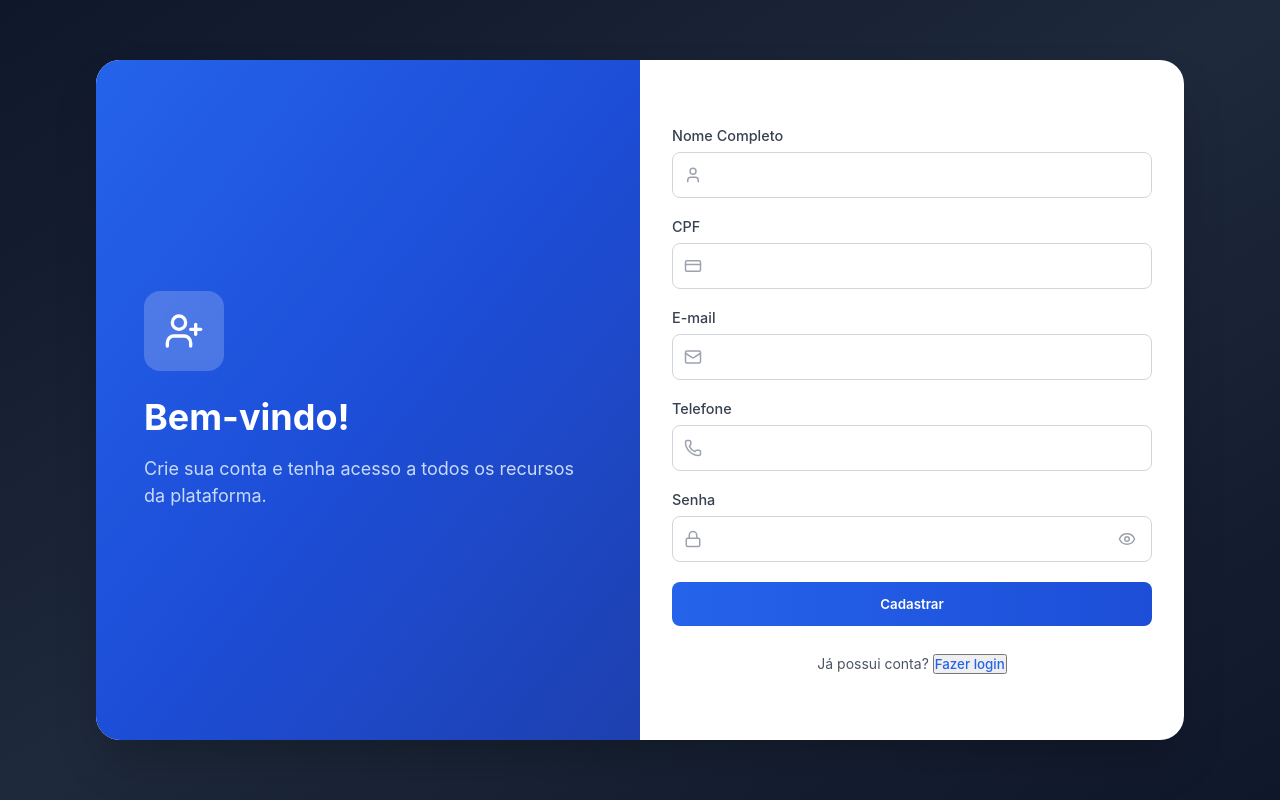
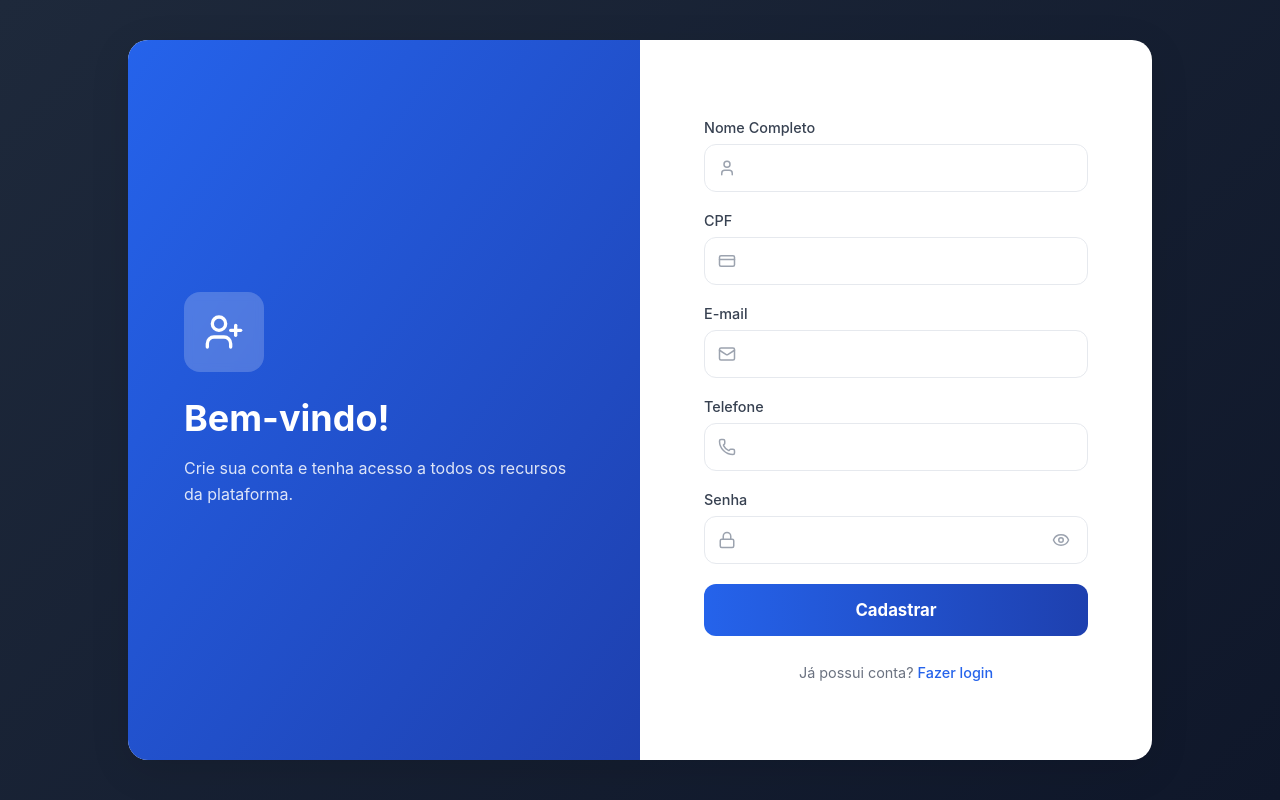
Before and after one commit to andre8756/cedup, a React (Vite) app in the folder Front-End/: page /login in a window 1280 px wide. Both pictures are taken after a click on the button "Cadastre-se". Built offline with nearby package versions, Linux system fonts and the light colour scheme; no server answers.

Commit message:
Melhorias no cadastro e no login e auth do front

```diff
--- /dev/null
+++ b/Front-End/src/config/api.ts
@@ -0,0 +1,18 @@
+// Configuração da API
+const API_BASE_URL = import.meta.env.VITE_API_BASE_URL || 'http://localhost:8080';
+
+export const API_ENDPOINTS = {
+  AUTH: {
+    LOGIN: `${API_BASE_URL}/api/auth/login`,
+    REGISTER: `${API_BASE_URL}/api/auth/register`,
+  },
+  CONTA: {
+    BASE: `${API_BASE_URL}/conta`,
+    BANCO: (contaId: number) => `${API_BASE_URL}/conta/${contaId}/banco`,
+  },
+  BANCO: {
+    TRANSACAO: `${API_BASE_URL}/banco/transacao`,
+  },
+};
+
+export default API_BASE_URL;
--- a/Front-End/src/lib/auth.ts
+++ b/Front-End/src/lib/auth.ts
@@ -1,4 +1,6 @@
 // Auth.ts
+import { API_ENDPOINTS } from '../config/api';
+
 export type IdentifierType = 'cpf' | 'telefone' | 'email';
 
 export const cleanNumber = (value: string) => value.replace(/\D/g, '');
@@ -24,7 +26,7 @@ export async function queryUser({
   };
 
   try {
-    const response = await fetch('http://localhost:8080/api/auth/login', {
+    const response = await fetch(API_ENDPOINTS.AUTH.LOGIN, {
       method: 'POST',
       headers: { 'Content-Type': 'application/json' },
       body: JSON.stringify(body),
--- a/Front-End/src/pages/Cadastro/Cadastro.css
+++ b/Front-End/src/pages/Cadastro/Cadastro.css
@@ -4,28 +4,30 @@
  * ----------------------------------
  */
 :root {
-  /* Cores da Paleta Primária (Azul) */
-  --cor-azul-clara: #2563eb;
-  --cor-azul-media: #1d4ed8;
-  --cor-azul-escura: #1e40af;
+  /* Cores de Fundo e Primárias */
+  --bg-900: #0f172a;           /* Fundo Escuro */
+  --bg-800: #1e293b;           /* Fundo Médio */
+  --primary-700: #1e40af;      /* Azul Escuro */
+  --primary-600: #2563eb;      /* Azul Principal */
+  --surface: #ffffff;          /* Fundo do Card */
 
-  /* Cores da Paleta de Fundo (Dark) */
-  --cor-fundo-clara: #1e293b;   /* Slate-800 */
-  --cor-fundo-escura: #0f172a;  /* Slate-900 */
+  /* Cores de Texto e Formulário */
+  --text-primary: #374151;     /* Label e Títulos */
+  --text-muted: #6b7280;       /* Texto Metadados */
+  --text-icon: #9ca3af;        /* Ícones e Placeholder */
+  --border-input: #e6e9ee;     /* Borda do input em estado normal */
 
   /* Gradientes */
-  --gradiente-fundo: linear-gradient(to bottom right, var(--cor-fundo-escura), var(--cor-fundo-clara), var(--cor-fundo-escura));
-  --gradiente-primario: linear-gradient(to right, var(--cor-azul-clara), var(--cor-azul-media));
-  --gradiente-hover: linear-gradient(to right, var(--cor-azul-media), var(--cor-azul-escura));
-  --gradiente-sidebar: linear-gradient(to bottom right, var(--cor-azul-clara), var(--cor-azul-media), var(--cor-azul-escura));
+  --gradiente-fundo: linear-gradient(135deg, var(--bg-800) 0%, var(--bg-900) 100%);
+  --gradiente-primario: linear-gradient(to right, var(--primary-600), var(--primary-700));
+  --gradiente-hover: linear-gradient(to right, var(--primary-700), #1e3a8a);
+  --gradiente-sidebar: linear-gradient(to bottom right, var(--primary-600), var(--primary-700));
 
-  /* Cores de Texto e Borda */
-  --cor-texto-principal: #374151;
-  --cor-texto-secundario: #4b5563;
-  --cor-borda-input: #d1d5db;
-  --cor-icon-input: #9ca3af;
-  --cor-shadow-focus: #3b82f6;
-  --cor-texto-sidebar: rgba(219, 234, 254, 0.9);
+  /* Dimensões e Efeitos */
+  --radius-md: 12px;
+  --radius-lg: 20px;
+  --shadow-card: 0 10px 40px rgba(0, 0, 0, 0.1);
+  --shadow-focus: 0 0 0 3px rgba(37, 99, 235, 0.15);
 }
 
 /*
@@ -43,7 +45,7 @@
 .cadastro-container {
   height: 100vh;
   width: 100vw;
-  background: var(--gradiente-fundo); /* Usando variável */
+  background: var(--gradiente-fundo);
   display: flex;
   align-items: center;
   justify-content: center;
@@ -60,21 +62,24 @@
 
 /* Card do cadastro (Estrutura principal) */
 .cadastro-card {
-  background-color: white;
-  border-radius: 1.5rem;
-  box-shadow: 0 25px 50px -12px rgba(0, 0, 0, 0.25);
+  background-color: var(--surface);
+  border-radius: var(--radius-lg);
+  box-shadow: var(--shadow-card);
   overflow: hidden;
   display: flex;
-  align-self: center; /* Mantido: centraliza o card se a largura for menor que 100% */
+  align-self: center;
   flex-direction: column;
+  width: 100%;
+  min-height: 100vh;
 }
 
 @media (min-width: 800px) {
   .cadastro-card {
     display: grid;
     grid-template-columns: 1fr 1fr;
-    height: 85vh;
-    width: 85vw;
+    height: 90vh;
+    width: 80vw;
+    min-height: auto;
   }
 }
 
@@ -105,8 +110,8 @@
 
 .cadastro-sidebar {
   display: none;
-  background: var(--gradiente-sidebar); /* Usando variável */
-  padding: 3rem;
+  background: var(--gradiente-sidebar);
+  padding: 3.5rem;
   position: relative;
   overflow: hidden;
   color: white;
@@ -146,9 +151,9 @@
 }
 
 .sidebar-text {
-  font-size: 1.125rem;
-  line-height: 1.5;
-  color: var(--cor-texto-sidebar); /* Usando variável */
+  font-size: 1rem;
+  line-height: 1.6;
+  color: rgba(255, 255, 255, 0.85);
 }
 
 /* ---------------------------------- */
@@ -160,10 +165,13 @@
   align-items: center;
   justify-content: center;
   flex-direction: column;
-  background: var(--gradiente-primario); /* Usando variável */
-  padding: 2rem 1rem;
+  background: var(--gradiente-primario);
+  padding: 2rem 1.5rem;
   color: white;
   text-align: center;
+  border-top-left-radius: 0;
+  border-top-right-radius: 0;
+  flex-shrink: 0;
 }
 
 /* Estilos específicos do mobile header */
@@ -178,7 +186,7 @@
 }
 
 .mobile-header p {
-  color: var(--cor-texto-sidebar); /* Usando variável */
+  color: rgba(219, 234, 254, 0.9);
   font-size: 1rem;
 }
 
@@ -193,11 +201,19 @@
 /* ---------------------------------- */
 
 .form-container {
-  padding: 2rem;
+  padding: 1.5rem 1.5rem 2rem 1.5rem;
   width: 100%;
   display: flex;
   flex-direction: column;
-  justify-content: center;
+  justify-content: flex-start;
+  flex: 1;
+}
+
+@media (min-width: 800px) {
+  .form-container {
+    padding: 4rem;
+    justify-content: center;
+  }
 }
 
 .form {
@@ -212,10 +228,11 @@
 }
 
 label {
-  font-size: 0.875rem;
+  font-size: 0.9rem;
   font-weight: 500;
-  color: var(--cor-texto-principal); /* Usando variável */
+  color: var(--text-primary);
   margin-bottom: 0.5rem;
+  display: block;
 }
 
 .input-container {
@@ -224,29 +241,34 @@ label {
 
 .input-icon {
   position: absolute;
-  left: 0.75rem;
+  left: 0.875rem;
   top: 50%;
   transform: translateY(-50%);
-  color: var(--cor-icon-input); /* Usando variável */
+  color: var(--text-icon);
   pointer-events: none;
+  width: 18px;
+  height: 18px;
+  z-index: 1;
 }
 
 .form-input {
   width: 100%;
-  padding: 0.75rem 0.75rem 0.75rem 2.5rem;
-  border: 1px solid var(--cor-borda-input); /* Usando variável */
-  border-radius: 0.5rem;
-  transition: all 0.2s;
+  padding: 0.875rem 0.875rem 0.875rem 2.875rem;
+  border: 1px solid var(--border-input);
+  border-radius: var(--radius-md);
+  transition: box-shadow 0.2s ease, border-color 0.2s ease;
   font-size: 1rem;
+  box-sizing: border-box;
+  height: 48px;
 }
 
 .password-container .form-input {
-  padding-right: 2.5rem;
+  padding-right: 2.875rem;
 }
 
 .eye-button {
   position: absolute;
-  right: 0.75rem;
+  right: 0.875rem;
   top: 50%;
   transform: translateY(-50%);
   background: none;
@@ -256,13 +278,13 @@ label {
   display: flex;
   align-items: center;
   justify-content: center;
-  color: var(--cor-icon-input);
-  transition: color 0.2s;
+  color: var(--text-icon);
+  transition: color 0.2s ease;
   z-index: 1;
 }
 
 .eye-button:hover {
-  color: var(--cor-texto-principal);
+  color: var(--text-primary);
 }
 
 .eye-icon {
@@ -272,48 +294,134 @@ label {
 
 .form-input:focus {
   outline: none;
-  box-shadow: 0 0 0 2px var(--cor-shadow-focus); /* Usando variável */
-  border-color: transparent;
+  box-shadow: var(--shadow-focus);
+  border-color: var(--primary-600);
+}
+
+.form-input::placeholder {
+  color: var(--text-icon);
+}
+
+.form-input.input-error {
+  border-color: #dc2626;
+}
+
+.form-input.input-error:focus {
+  border-color: #dc2626;
+  box-shadow: 0 0 0 3px rgba(220, 38, 38, 0.15);
+}
+
+.error-message {
+  color: #dc2626;
+  font-size: 0.875rem;
+  margin-top: 0.25rem;
+  display: block;
 }
 
 /* Botão de envio */
 .submit-button {
   width: 100%;
-  background: var(--gradiente-primario); /* Usando variável */
+  background: var(--gradiente-primario);
   color: white;
-  padding: 0.875rem 1rem;
-  border-radius: 0.5rem;
-  font-weight: 600;
-  transition: all 0.2s;
+  padding: 1rem;
+  border-radius: var(--radius-md);
+  font-weight: 700;
+  font-size: 1.05rem;
+  transition: transform 0.2s ease, box-shadow 0.2s ease, filter 0.2s ease;
   border: none;
   cursor: pointer;
+  height: 52px;
 }
 
-.submit-button:hover {
-  background: var(--gradiente-hover); /* Usando variável para o hover */
-  box-shadow: 0 10px 15px -3px rgba(0, 0, 0, 0.1);
+.submit-button:hover:not(:disabled) {
+  transform: translateY(-2px);
+  filter: brightness(1.05);
+  box-shadow: 0 12px 36px rgba(30, 58, 138, 0.25);
+}
+
+.submit-button:disabled {
+  opacity: 0.6;
+  cursor: not-allowed;
 }
 
 .submit-button:focus {
   outline: none;
-  box-shadow: 0 0 0 2px var(--cor-shadow-focus), 0 0 0 4px white; /* Usando variável */
+  box-shadow: var(--shadow-focus);
 }
 
 /* Link para login */
 .login-text {
   text-align: center;
-  font-size: 0.875rem;
-  color: var(--cor-texto-secundario); /* Usando variável */
+  font-size: 0.9rem;
+  color: var(--text-muted);
   padding-top: 0.5rem;
 }
 
 .login-link {
-  color: var(--cor-azul-clara); /* Usando variável */
+  color: var(--primary-600);
+  background: none;
+  border: none;
   font-weight: 500;
+  cursor: pointer;
+  transition: opacity 0.15s;
+  font-size: 0.9rem;
+  padding: 0;
   text-decoration: none;
-  transition: color 0.2s;
 }
 
 .login-link:hover {
-  color: var(--cor-azul-media); /* Usando variável */
+  opacity: 0.8;
+  text-decoration: underline;
 }
+
+/* Mensagens de feedback */
+.message {
+  padding: 0.875rem 1rem;
+  border-radius: var(--radius-md);
+  font-size: 0.9rem;
+  font-weight: 500;
+  border: 1px solid transparent;
+  text-align: center;
+  margin-top: -0.5rem;
+  margin-bottom: -0.5rem;
+}
+
+.message.error {
+  background-color: #fef2f2;
+  border-color: #fecaca;
+  color: #dc2626;
+}
+
+.message.success {
+  background-color: #f0fdf4;
+  border-color: #bbf7d0;
+  color: #16a34a;
+}
+
+/* Ajustes mobile */
+@media (max-width: 640px) {
+  .cadastro-card {
+    border-radius: 0;
+  }
+
+  .form-container {
+    padding: 1.5rem 1.25rem;
+    padding-top: 1.25rem;
+  }
+
+  .mobile-header {
+    padding: 1.75rem 1.25rem;
+  }
+
+  .mobile-header h1 {
+    font-size: 1.75rem;
+  }
+
+  .mobile-header p {
+    font-size: 0.9rem;
+  }
+
+  .form {
+    gap: 1.5rem;
+  }
+}
--- a/Front-End/src/pages/Cadastro/Cadastro.tsx
+++ b/Front-End/src/pages/Cadastro/Cadastro.tsx
@@ -2,7 +2,8 @@ import { useState } from 'react';
 import { UserPlus, User, CreditCard, Mail, Phone, Lock, Eye, EyeOff } from 'lucide-react';
 import { useNavigate } from 'react-router-dom';
 import Cookies from 'js-cookie';
-import { queryUser } from '../../lib/auth'; // função de login
+import { queryUser } from '../../lib/auth';
+import { API_ENDPOINTS } from '../../config/api';
 import './Cadastro.css';
 
 interface FormData {
@@ -23,6 +24,43 @@ function Cadastro() {
     senha: '',
   });
   const [showPassword, setShowPassword] = useState(false);
+  const [loading, setLoading] = useState(false);
+  const [message, setMessage] = useState({ type: '', text: '' });
+  const [errors, setErrors] = useState<Partial<Record<keyof FormData, string>>>({});
+
+  // Validação de CPF
+  const validateCPF = (cpf: string): boolean => {
+    const numbers = cleanNumber(cpf);
+    if (numbers.length !== 11) return false;
+
+    // Verifica se todos os dígitos são iguais
+    if (/^(\d)\1{10}$/.test(numbers)) return false;
+
+    // Validação dos dígitos verificadores
+    let sum = 0;
+    for (let i = 0; i < 9; i++) {
+      sum += parseInt(numbers.charAt(i)) * (10 - i);
+    }
+    let digit = 11 - (sum % 11);
+    if (digit >= 10) digit = 0;
+    if (digit !== parseInt(numbers.charAt(9))) return false;
+
+    sum = 0;
+    for (let i = 0; i < 10; i++) {
+      sum += parseInt(numbers.charAt(i)) * (11 - i);
+    }
+    digit = 11 - (sum % 11);
+    if (digit >= 10) digit = 0;
+    if (digit !== parseInt(numbers.charAt(10))) return false;
+
+    return true;
+  };
+
+  // Validação de email
+  const validateEmail = (email: string): boolean => {
+    const emailRegex = /^[^\s@]+@[^\s@]+\.[^\s@]+$/;
+    return emailRegex.test(email);
+  };
 
   const formatCPF = (value: string) => {
     const numbers = value.replace(/\D/g, '');
@@ -40,22 +78,86 @@ function Cadastro() {
 
   const handleChange = (e: React.ChangeEvent<HTMLInputElement>) => {
     const { name, value } = e.target;
-    if (name === 'cpf') setFormData(prev => ({ ...prev, [name]: formatCPF(value) }));
-    else if (name === 'telefone') setFormData(prev => ({ ...prev, [name]: formatTelefone(value) }));
-    else setFormData(prev => ({ ...prev, [name]: value }));
+
+    // Limpa erros do campo quando o usuário começa a digitar
+    if (errors[name as keyof FormData]) {
+      setErrors(prev => {
+        const newErrors = { ...prev };
+        delete newErrors[name as keyof FormData];
+        return newErrors;
+      });
+    }
+
+    if (name === 'cpf') {
+      const formatted = formatCPF(value);
+      setFormData(prev => ({ ...prev, [name]: formatted }));
+      // Valida CPF em tempo real quando completo
+      if (cleanNumber(formatted).length === 11) {
+        if (!validateCPF(formatted)) {
+          setErrors(prev => ({ ...prev, cpf: 'CPF inválido' }));
+        }
+      }
+    } else if (name === 'telefone') {
+      setFormData(prev => ({ ...prev, [name]: formatTelefone(value) }));
+    } else if (name === 'email') {
+      setFormData(prev => ({ ...prev, [name]: value }));
+      // Valida email em tempo real
+      if (value && !validateEmail(value)) {
+        setErrors(prev => ({ ...prev, email: 'Email inválido' }));
+      }
+    } else {
+      setFormData(prev => ({ ...prev, [name]: value }));
+    }
   };
 
   const handleSubmit = async (e: React.FormEvent) => {
     e.preventDefault();
+    setLoading(true);
+    setMessage({ type: '', text: '' });
+    setErrors({});
+
+    // Validações
+    const newErrors: Partial<Record<keyof FormData, string>> = {};
+
+    if (!formData.titular.trim()) {
+      newErrors.titular = 'Nome completo é obrigatório';
+    }
+
+    const cpfNumbers = cleanNumber(formData.cpf);
+    if (cpfNumbers.length !== 11) {
+      newErrors.cpf = 'CPF deve ter 11 dígitos';
+    } else if (!validateCPF(formData.cpf)) {
+      newErrors.cpf = 'CPF inválido';
+    }
+
+    if (!validateEmail(formData.email)) {
+      newErrors.email = 'Email inválido';
+    }
+
+    const telefoneNumbers = cleanNumber(formData.telefone);
+    if (telefoneNumbers.length < 10 || telefoneNumbers.length > 11) {
+      newErrors.telefone = 'Telefone deve ter 10 ou 11 dígitos';
+    }
+
+    if (formData.senha.length < 6) {
+      newErrors.senha = 'Senha deve ter no mínimo 6 caracteres';
+    }
+
+    if (Object.keys(newErrors).length > 0) {
+      setErrors(newErrors);
+      setMessage({ type: 'error', text: 'Por favor, corrija os erros no formulário.' });
+      setLoading(false);
+      return;
+    }
 
     const body = {
       ...formData,
-      cpf: cleanNumber(formData.cpf),
-      telefone: cleanNumber(formData.telefone),
+      cpf: cpfNumbers,
+      telefone: telefoneNumbers,
     };
 
     try {
-      const response = await fetch('http://localhost:8080/api/auth/register', {
+      const response = await fetch(API_ENDPOINTS.AUTH.REGISTER, {
         method: 'POST',
         headers: { 'Content-Type': 'application/json' },
         body: JSON.stringify(body),
@@ -63,7 +165,8 @@ function Cadastro() {
 
       if (!response.ok) {
         const text = await response.text();
-        alert('Erro: ' + text);
+        setMessage({ type: 'error', text: `Erro: ${text}` });
+        setLoading(false);
         return;
       }
 
@@ -74,15 +177,18 @@ function Cadastro() {
       });
 
       if (loginResult?.token) {
-        Cookies.set('token', loginResult.token, { expires: 7 });
-        navigate('/conta');
+        Cookies.set('token', loginResult.token, { expires: 7, secure: true, sameSite: 'strict' });
+        setMessage({ type: 'success', text: 'Cadastro realizado! Redirecionando...' });
+        setTimeout(() => navigate('/conta'), 1500);
       } else {
-        alert('Cadastro realizado, mas falha ao logar automaticamente.');
-        navigate('/login');
+        setMessage({ type: 'error', text: 'Cadastro realizado, mas falha ao logar automaticamente.' });
+        setTimeout(() => navigate('/login'), 2000);
       }
     } catch (error) {
       console.error(error);
-      alert('Erro ao registrar usuário.');
+      setMessage({ type: 'error', text: 'Erro ao registrar usuário. Tente novamente.' });
+    } finally {
+      setLoading(false);
     }
   };
 
@@ -116,39 +222,86 @@ function Cadastro() {
                 <label htmlFor="titular">Nome Completo</label>
                 <div className="input-container">
                   <User size={18} className="input-icon" />
-                  <input type="text" name="titular" id="titular" value={formData.titular} onChange={handleChange} required className="form-input"/>
+                  <input
+                    type="text"
+                    name="titular"
+                    id="titular"
+                    value={formData.titular}
+                    onChange={handleChange}
+                    required
+                    className={`form-input ${errors.titular ? 'input-error' : ''}`}
+                  />
                 </div>
+                {errors.titular && <span className="error-message">{errors.titular}</span>}
               </div>
 
               <div className="form-group">
                 <label htmlFor="cpf">CPF</label>
                 <div className="input-container">
                   <CreditCard size={18} className="input-icon" />
-                  <input type="text" name="cpf" id="cpf" value={formData.cpf} onChange={handleChange} required maxLength={14} className="form-input"/>
+                  <input
+                    type="text"
+                    name="cpf"
+                    id="cpf"
+                    value={formData.cpf}
+                    onChange={handleChange}
+                    required
+                    maxLength={14}
+                    className={`form-input ${errors.cpf ? 'input-error' : ''}`}
+                  />
                 </div>
+                {errors.cpf && <span className="error-message">{errors.cpf}</span>}
               </div>
 
               <div className="form-group">
                 <label htmlFor="email">E-mail</label>
                 <div className="input-container">
                   <Mail size={18} className="input-icon" />
-                  <input type="email" name="email" id="email" value={formData.email} onChange={handleChange} required className="form-input"/>
+                  <input
+                    type="email"
+                    name="email"
+                    id="email"
+                    value={formData.email}
+                    onChange={handleChange}
+                    required
+                    className={`form-input ${errors.email ? 'input-error' : ''}`}
+                  />
                 </div>
+                {errors.email && <span className="error-message">{errors.email}</span>}
               </div>
 
               <div className="form-group">
                 <label htmlFor="telefone">Telefone</label>
                 <div className="input-container">
                   <Phone size={18} className="input-icon" />
-                  <input type="tel" name="telefone" id="telefone" value={formData.telefone} onChange={handleChange} required maxLength={15} className="form-input"/>
+                  <input
+                    type="tel"
+                    name="telefone"
+                    id="telefone"
+                    value={formData.telefone}
+                    onChange={handleChange}
+                    required
+                    maxLength={15}
+                    className={`form-input ${errors.telefone ? 'input-error' : ''}`}
+                  />
                 </div>
+                {errors.telefone && <span className="error-message">{errors.telefone}</span>}
               </div>
 
               <div className="form-group">
                 <label htmlFor="senha">Senha</label>
                 <div className="input-container password-container">
                   <Lock size={18} className="input-icon" />
-                  <input type={showPassword ? "text" : "password"} name="senha" id="senha" value={formData.senha} onChange={handleChange} required minLength={6} className="form-input"/>
+                  <input
+                    type={showPassword ? "text" : "password"}
+                    name="senha"
+                    id="senha"
+                    value={formData.senha}
+                    onChange={handleChange}
+                    required
+                    minLength={6}
+                    className={`form-input ${errors.senha ? 'input-error' : ''}`}
+                  />
                   <button
                     type="button"
                     onClick={() => setShowPassword(!showPassword)}
@@ -158,9 +311,16 @@ function Cadastro() {
                     {showPassword ? <EyeOff size={18} className="eye-icon" /> : <Eye size={18} className="eye-icon" />}
                   </button>
                 </div>
+                {errors.senha && <span className="error-message">{errors.senha}</span>}
               </div>
 
-              <button type="submit" className="submit-button">Cadastrar</button>
+              {message.text && (
+                <p className={`message ${message.type}`}>{message.text}</p>
+              )}
+
+              <button type="submit" className="submit-button" disabled={loading}>
+                {loading ? 'Cadastrando...' : 'Cadastrar'}
+              </button>
 
               <p className="login-text">
                 Já possui conta? <button type="button" onClick={() => navigate('/login')} className="login-link">Fazer login</button>
--- a/Front-End/src/pages/Login/Login.css
+++ b/Front-End/src/pages/Login/Login.css
@@ -60,7 +60,6 @@ body {
 
 /* Card */
 .login-card {
-  height: 100%;
   width: 100%;
   margin: auto;
   display: flex;
@@ -69,6 +68,7 @@ body {
   border-radius: var(--radius-lg);
   box-shadow: var(--shadow-card);
   overflow: hidden;
+  min-height: 100vh;
 }
 
 /* Desktop grid (Aplica a partir de 800px) */
@@ -78,6 +78,7 @@ body {
     display: grid;
     grid-template-columns: 4fr 5fr;
     height: 90vh;
+    min-height: auto;
   }
 }
 
@@ -167,11 +168,12 @@ body {
   justify-content: center;
   flex-direction: column;
   background: var(--gradiente-primario);
-  padding: 2.5rem 1.5rem;
+  padding: 2rem 1.5rem;
   color: white;
   text-align: center;
   border-top-left-radius: 0;
   border-top-right-radius: 0;
+  flex-shrink: 0;
 }
 
 /* Oculta o header do mobile a partir de 800px */
@@ -204,17 +206,18 @@ body {
 /* ---------------------------------- */
 
 .login-main {
-  flex: 1;
-  padding: 3rem 2.5rem;
+  padding: 1.5rem 1.5rem 2rem 1.5rem;
   display: flex;
   flex-direction: column;
-  justify-content: center;
+  justify-content: flex-start;
   gap: 1.5rem;
+  flex: 1;
 }
 
 @media (min-width: 800px) {
   .login-main {
     padding: 4rem;
+    justify-content: center;
   }
 }
 
@@ -222,7 +225,15 @@ body {
 .form {
   display: flex;
   flex-direction: column;
-  gap: 2rem;
+  gap: 1.5rem;
+  width: 100%;
+  max-width: 100%;
+}
+
+@media (min-width: 800px) {
+  .form {
+    gap: 2rem;
+  }
 }
 
 .form label {
@@ -400,6 +411,19 @@ body {
   }
 
   .login-main {
-    padding: 2.5rem 1.5rem;
+    padding: 1.5rem 1.25rem;
+    padding-top: 1.25rem;
+  }
+
+  .mobile-header {
+    padding: 1.75rem 1.25rem;
+  }
+
+  .mobile-header h1 {
+    font-size: 1.75rem;
+  }
+
+  .mobile-header p {
+    font-size: 0.9rem;
   }
 }
```
